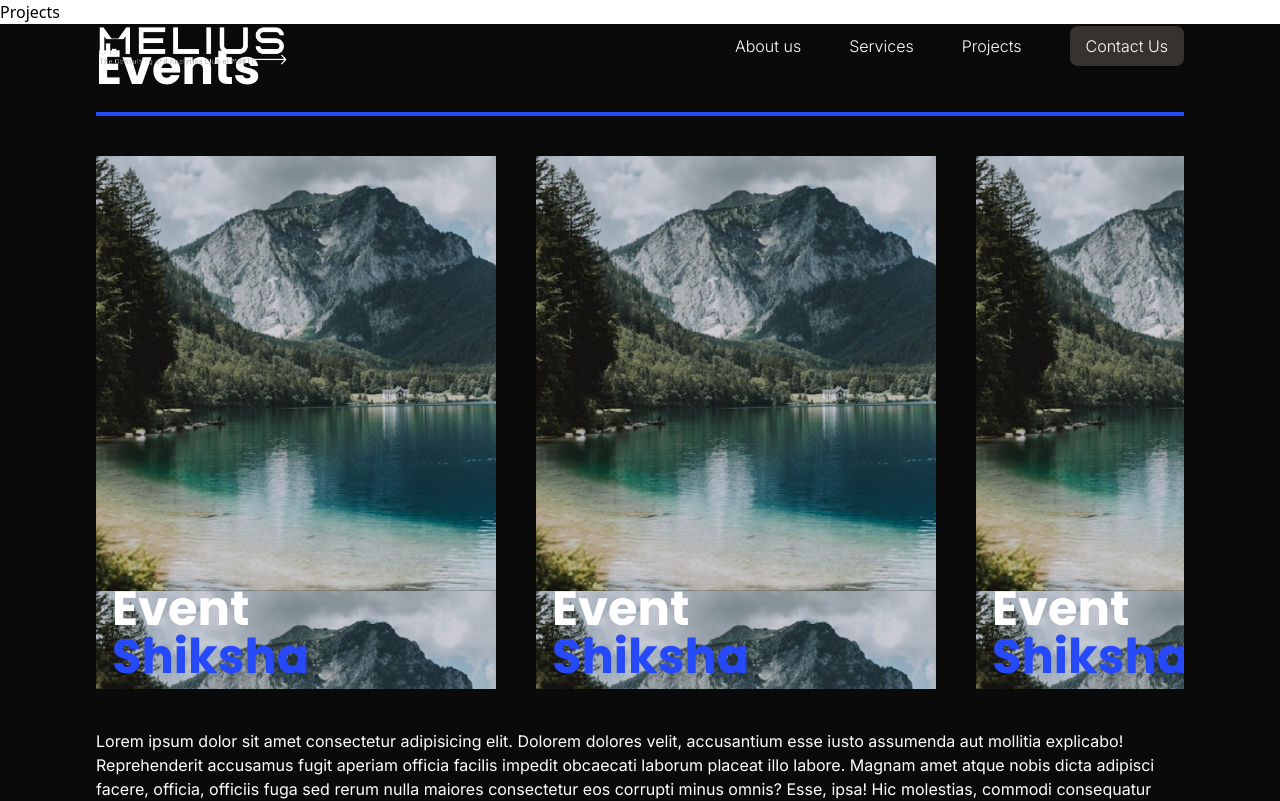
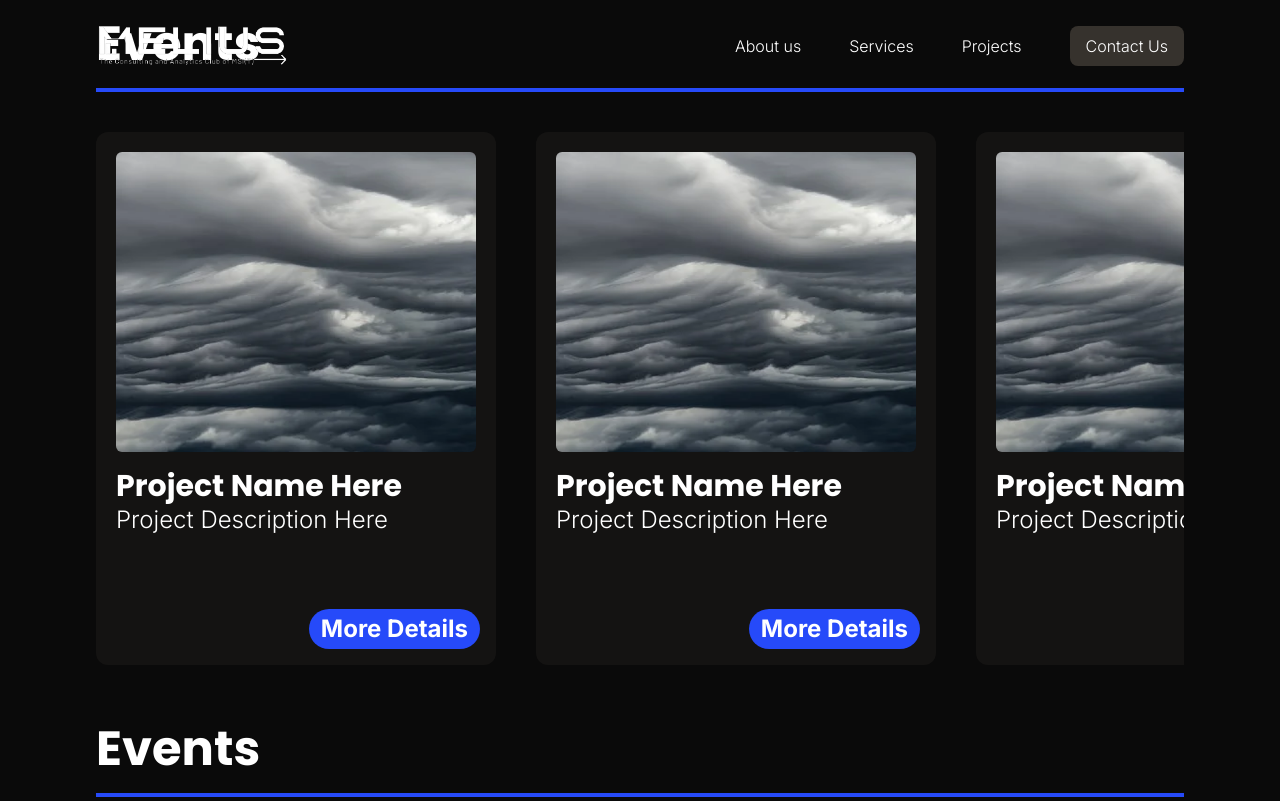
Before and after one commit to disisalan/Melius_Website, a React (Vite) app in the folder Frontend/: page /projects in a window 1280 px wide. Shown: the top 801 px of the page. Built offline with nearby package versions, Linux system fonts and the light colour scheme.

Commit message:
Projects page (static) added

```diff
--- a/Frontend/src/Components/Events.jsx
+++ b/Frontend/src/Components/Events.jsx
@@ -58,21 +58,8 @@ function Events() {
                         <h1 className="text-blue">Shiksha</h1>
                     </div>
                 </div>
-
             </div>
-            Lorem ipsum dolor sit amet consectetur adipisicing elit. Dolorem dolores velit, accusantium esse iusto assumenda aut mollitia explicabo! Reprehenderit accusamus fugit aperiam officia facilis impedit obcaecati laborum placeat illo labore.
-            Magnam amet atque nobis dicta adipisci facere, officia, officiis fuga sed rerum nulla maiores consectetur eos corrupti minus omnis? Esse, ipsa! Hic molestias, commodi consequatur repudiandae eum necessitatibus facere debitis?
-            Deleniti saepe dolor maxime deserunt iusto, sed optio unde facilis, reiciendis assumenda vitae tenetur minus nostrum vel iure qui expedita! Inventore optio corrupti temporibus! Maiores fugiat vero eligendi nostrum repellendus!
-            Assumenda rerum amet harum id labore ipsum odit! Consequuntur quos ipsum cum facere eum placeat ea, eaque doloremque quaerat repellendus, voluptas molestiae voluptatibus dolore aperiam eveniet temporibus suscipit laboriosam numquam.
-            Voluptas facere sunt doloremque fugiat atque commodi veritatis assumenda optio, incidunt tempora excepturi blanditiis architecto dolore quia sapiente, natus cum maxime impedit, odio provident voluptatum. Perferendis velit inventore recusandae quaerat!
-            Temporibus, facere. Aperiam ut reprehenderit magni culpa omnis ullam ex eligendi inventore quisquam nobis nihil quos harum libero, repudiandae earum ab magnam iure pariatur, veritatis, autem voluptatem temporibus? Voluptate, architecto!
-            Facere ipsum consequuntur eveniet eum explicabo quas fuga. Eaque obcaecati tempore ab, quos omnis ad architecto error ipsum nihil est fugiat natus voluptas corrupti iusto facere labore quibusdam eum libero.
-            Accusamus necessitatibus quasi porro neque aspernatur iste harum in, quis, earum excepturi doloremque, totam recusandae fugit soluta! Suscipit, quisquam nulla ipsum laborum corporis maxime quod dolor. Quos quam sed amet?
-            Nihil sunt numquam molestias ullam esse ipsa corporis ut a praesentium non reiciendis perferendis asperiores autem, assumenda incidunt facere rerum consequuntur nulla veritatis laboriosam. Vel, laborum! Iusto a atque eveniet.
-            Cumque fugit maxime quae vel minus accusamus reiciendis! Atque qui similique, exercitationem incidunt adipisci aliquam rerum nobis quidem dicta alias officia dolor quibusdam delectus maiores consequuntur earum culpa modi cupiditate.
-            Lorem ipsum dolor sit amet consectetur adipisicing elit. Exercitationem laboriosam vero quam ducimus quia eaque culpa illo ut laudantium, maxime non iusto officiis, delectus nemo animi cum sint nesciunt vitae?
         </div>
-
     );
 }
 
--- a/Frontend/src/Components/Projects.jsx
+++ b/Frontend/src/Components/Projects.jsx
@@ -2,7 +2,105 @@ import React from 'react'
 
 function Projects() {
   return (
-    <div>Projects</div>
+    <div className="bg-black font-inter px-6 lg:px-24 text-white">
+      <h1 className="py-5 font-poppins text-3xl lg:text-5xl font-bold border-b-4 border-blue">Events</h1>
+
+      {/* Projects Container */}
+      <div className="py-5 md:py-10 overflow-x-auto text-xs md:text-2xl flex flex-nowrap gap-5 md:gap-10">
+
+        {/* Project */}
+        <div className="p-3 md:p-5 relative bg-grey/25 rounded-xl bg-contain w-[200px] h-[266px] md:w-[400px] md:h-[533px] flex-none">
+
+          <img src="../Media/bg-1.png" alt="" className="rounded-md h-[150px] w-[200px] md:w-[400px] md:h-[300px]" />
+
+          {/* Project Text Info */}
+          <div className="py-2 md:py-4">
+            <h1 className="font-poppins font-bold text-base md:text-3xl">Project Name Here</h1>
+            <h1 className="font-light">Project Description Here</h1>
+          </div>
+
+          {/* Buttons at bottom */}
+          <div className="absolute right-2 md:right-4 bottom-2 md:bottom-4 z-5">
+            <button className="py-1 px-3 font-bold bg-blue rounded-xl md:rounded-3xl">More Details</button>
+          </div>
+        </div>
+        <div className="p-3 md:p-5 relative bg-grey/25 rounded-xl bg-contain w-[200px] h-[266px] md:w-[400px] md:h-[533px] flex-none">
+
+          <img src="../Media/bg-1.png" alt="" className="rounded-md h-[150px] w-[200px] md:w-[400px] md:h-[300px]" />
+
+          {/* Project Text Info */}
+          <div className="py-2 md:py-4">
+            <h1 className="font-poppins font-bold text-base md:text-3xl">Project Name Here</h1>
+            <h1 className="font-light">Project Description Here</h1>
+          </div>
+
+          {/* Buttons at bottom */}
+          <div className="absolute right-2 md:right-4 bottom-2 md:bottom-4 z-5">
+            <button className="py-1 px-3 font-bold bg-blue rounded-xl md:rounded-3xl">More Details</button>
+          </div>
+        </div>
+        <div className="p-3 md:p-5 relative bg-grey/25 rounded-xl bg-contain w-[200px] h-[266px] md:w-[400px] md:h-[533px] flex-none">
+
+          <img src="../Media/bg-1.png" alt="" className="rounded-md h-[150px] w-[200px] md:w-[400px] md:h-[300px]" />
+
+          {/* Project Text Info */}
+          <div className="py-2 md:py-4">
+            <h1 className="font-poppins font-bold text-base md:text-3xl">Project Name Here</h1>
+            <h1 className="font-light">Project Description Here</h1>
+          </div>
+
+          {/* Buttons at bottom */}
+          <div className="absolute right-2 md:right-4 bottom-2 md:bottom-4 z-5">
+            <button className="py-1 px-3 font-bold bg-blue rounded-xl md:rounded-3xl">More Details</button>
+          </div>
+        </div>
+        <div className="p-3 md:p-5 relative bg-grey/25 rounded-xl bg-contain w-[200px] h-[266px] md:w-[400px] md:h-[533px] flex-none">
+
+          <img src="../Media/bg-1.png" alt="" className="rounded-md h-[150px] w-[200px] md:w-[400px] md:h-[300px]" />
+
+          {/* Project Text Info */}
+          <div className="py-2 md:py-4">
+            <h1 className="font-poppins font-bold text-base md:text-3xl">Project Name Here</h1>
+            <h1 className="font-light">Project Description Here</h1>
+          </div>
+
+          {/* Buttons at bottom */}
+          <div className="absolute right-2 md:right-4 bottom-2 md:bottom-4 z-5">
+            <button className="py-1 px-3 font-bold bg-blue rounded-xl md:rounded-3xl">More Details</button>
+          </div>
+        </div>
+        <div className="p-3 md:p-5 relative bg-grey/25 rounded-xl bg-contain w-[200px] h-[266px] md:w-[400px] md:h-[533px] flex-none">
+
+          <img src="../Media/bg-1.png" alt="" className="rounded-md h-[150px] w-[200px] md:w-[400px] md:h-[300px]" />
+
+          {/* Project Text Info */}
+          <div className="py-2 md:py-4">
+            <h1 className="font-poppins font-bold text-base md:text-3xl">Project Name Here</h1>
+            <h1 className="font-light">Project Description Here</h1>
+          </div>
+
+          {/* Buttons at bottom */}
+          <div className="absolute right-2 md:right-4 bottom-2 md:bottom-4 z-5">
+            <button className="py-1 px-3 font-bold bg-blue rounded-xl md:rounded-3xl">More Details</button>
+          </div>
+        </div>
+        <div className="p-3 md:p-5 relative bg-grey/25 rounded-xl bg-contain w-[200px] h-[266px] md:w-[400px] md:h-[533px] flex-none">
+
+          <img src="../Media/bg-1.png" alt="" className="rounded-md h-[150px] w-[200px] md:w-[400px] md:h-[300px]" />
+
+          {/* Project Text Info */}
+          <div className="py-2 md:py-4">
+            <h1 className="font-poppins font-bold text-base md:text-3xl">Project Name Here</h1>
+            <h1 className="font-light">Project Description Here</h1>
+          </div>
+
+          {/* Buttons at bottom */}
+          <div className="absolute right-2 md:right-4 bottom-2 md:bottom-4 z-5">
+            <button className="py-1 px-3 font-bold bg-blue rounded-xl md:rounded-3xl">More Details</button>
+          </div>
+        </div>
+      </div>
+    </div>
   )
 }
 
--- a/Frontend/src/main.jsx
+++ b/Frontend/src/main.jsx
@@ -26,8 +26,8 @@ ReactDOM.createRoot(document.getElementById("root")).render(
                 {/* <Route path="/events/:name" element={<Event />} /> */}
             </Routes>
             {/* <EventDetail /> */}
-            <Events />
-
+            {/* <Events /> */}
+            <Projects />
             {/* <Footer /> */}
         </BrowserRouter>
     </React.StrictMode>
```
